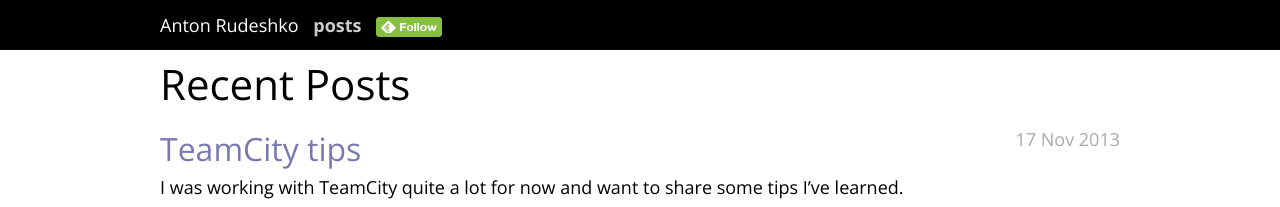
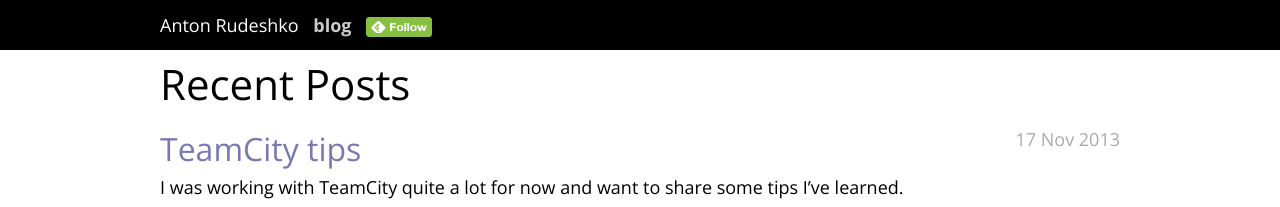
Before and after one commit to anton-rudeshko/anton-rudeshko.github.io, a Jekyll site: the page built from index.html, in a window 1280 px wide. Shown: the top 207 px of the page. Built offline with Jekyll 4.4.1, drawn with Linux system fonts in a browser that asks for light colours; Markdown is read by kramdown in place of the engine named in the settings.

Commit message:
posts -> blog

```diff
--- a/_layouts/default.html
+++ b/_layouts/default.html
@@ -23,7 +23,7 @@
     </h1>
 
     <div class="header__links">
-      <a class="header__link" href="/">posts</a>
+      <a class="header__link" href="/">blog</a>
       <a class="header__link"
          href="http://cloud.feedly.com/#subscription%2Ffeed%2Fhttp%3A%2F%2Fnew.rudeshko.com%2Ffeed.xml"
          target="blank" title="read me in feedly">
```
